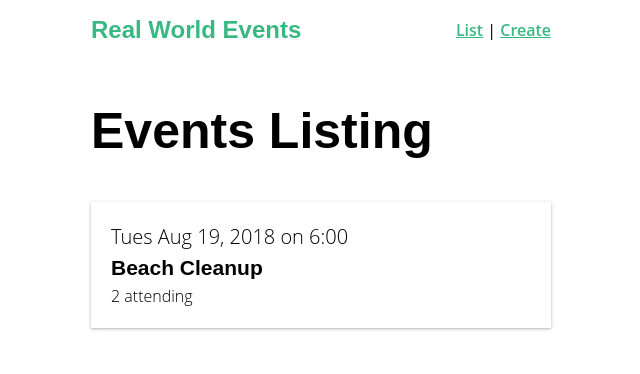
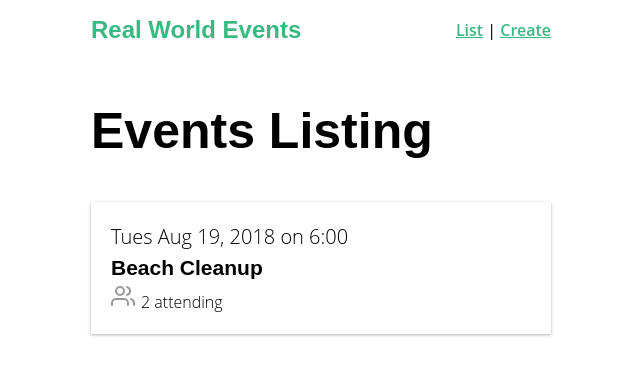
Before and after one commit to vb-oiko/real-world-vue, a Vue app: page / in a window 1280 px wide. Shown: the top 374 px of the page, without its empty margins (319-959 px from the left). Built offline with nearby package versions, Linux system fonts and the light colour scheme.

Commit message:
add: global BaseIcon component

```diff
--- /dev/null
+++ b/src/components/BaseIcon.vue
@@ -0,0 +1,41 @@
+<template>
+  <div class="icon-wrapper">
+    <svg class="icon" :width="width" :height="height">
+      <use v-bind="{ 'xlink:href': '/feather-sprite.svg#' + name }" />
+    </svg>
+  </div>
+</template>
+
+<script lang="ts">
+export default {
+  props: {
+    name: String,
+    width: {
+      type: [Number, String],
+      default: 24
+    },
+    height: {
+      type: [Number, String],
+      default: 24
+    }
+  }
+};
+</script>
+
+<style>
+.icon-wrapper {
+  display: inline-flex;
+  align-items: center;
+  color: rgba(0, 0, 0, 0.4);
+  font-size: 1rem;
+  font-weight: 600;
+}
+.icon {
+  stroke: currentColor;
+  stroke-width: 2;
+  stroke-linecap: round;
+  stroke-linejoin: round;
+  fill: none;
+  margin-right: 6px;
+}
+</style>
--- a/src/components/EventCard.vue
+++ b/src/components/EventCard.vue
@@ -6,6 +6,7 @@
     <div class="event-card -shadow">
       <span class="eyebrow">{{ event.date }} on {{ event.time }}</span>
       <h4 class="title">{{ event.title }}</h4>
+      <base-icon name="users" />
       <span>{{ event.attendees.length }} attending</span>
     </div>
   </router-link>
--- a/src/main.ts
+++ b/src/main.ts
@@ -2,6 +2,9 @@
 import App from "./App.vue";
 import router from "./router";
 import store from "./store";
+import BaseIcon from "@/components/BaseIcon.vue";
+
+Vue.component("BaseIcon", BaseIcon);
 
 Vue.config.productionTip = false;
 
```
Also changed, not shown: public/feather-sprite.svg (added).
